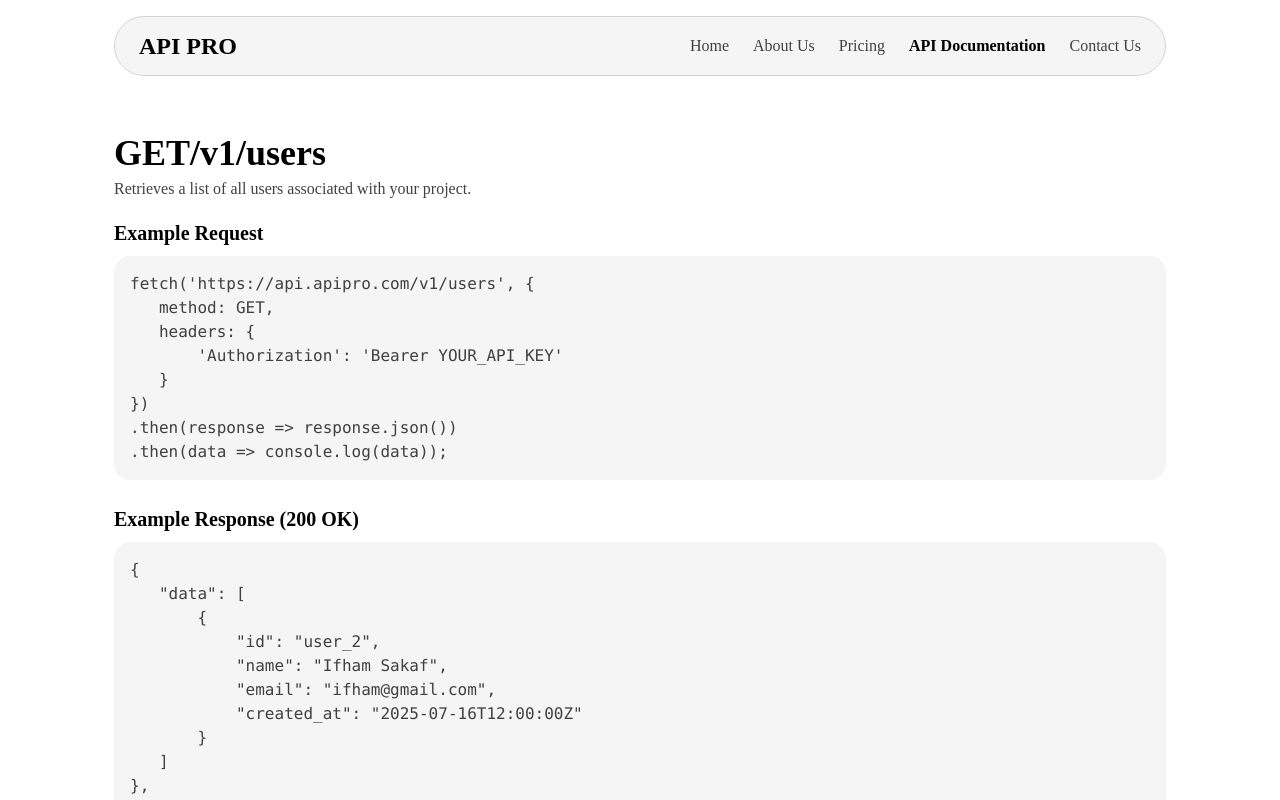
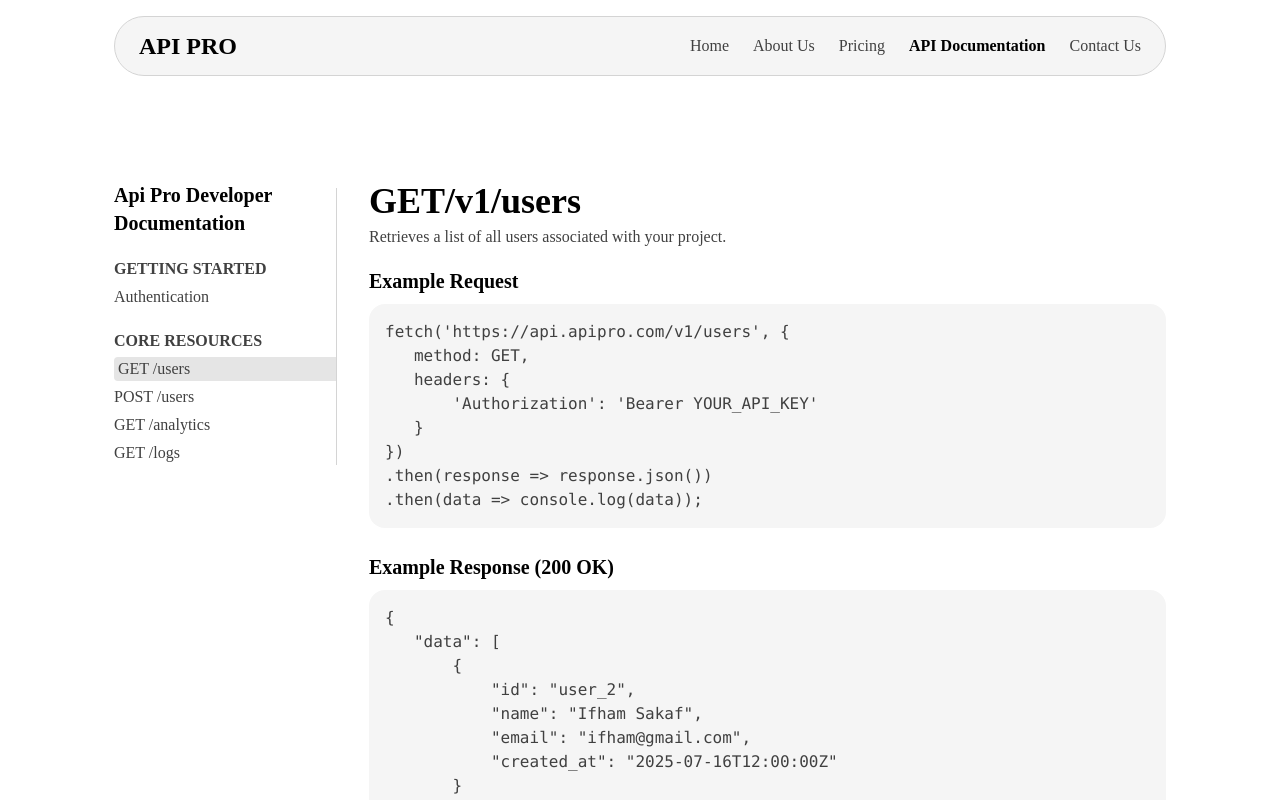
Before and after one commit to ilhamifham/task-by-hsenidmobile, a Vue app: page /api-documentation in a window 1280 px wide. Shown: the top 800 px of the page. Built offline with nearby package versions, Linux system fonts and the light colour scheme; a web font is replaced by a local one.

Commit message:
fixed sidebar

```diff
--- a/src/components/Footer.vue
+++ b/src/components/Footer.vue
@@ -1,5 +1,5 @@
 <template>
-    <footer class="p-4">
+    <footer class="px-4 pb-4">
         <div class="bg-neutral-100 p-2 px-6 flex items-center justify-center rounded-full h-15 max-w-[65.75rem] mx-auto text-xs text-center border border-neutral-300">
             Copyright © 2025 AI PRO. All rights reserved.
         </div>
--- a/src/components/Section.vue
+++ b/src/components/Section.vue
@@ -1,5 +1,5 @@
 <template>
-    <section class="py-12 px-4 xl:pt-28">
+    <section class="py-16 px-4 xl:py-28 min-h-[calc(100vh-152px)]">
         <div class="max-w-md mx-auto md:max-w-[46rem] xl:max-w-[65.75rem]">
             <slot />
         </div>
--- a/src/views/APIDocsView.vue
+++ b/src/views/APIDocsView.vue
@@ -1,6 +1,78 @@
+<script setup>
+import { onMounted, onUnmounted, ref, watch } from 'vue';
+
+const isSideBar = ref(false);
+
+function handleSideBar() {
+    isSideBar.value = !isSideBar.value;
+}
+
+function handleBodyScroll() {
+    if (isSideBar.value && window.innerWidth < 1280) {
+        document.body.style.overflow = "hidden";
+    } else {
+        document.body.removeAttribute("style");
+    }
+}
+
+watch(isSideBar, () => {
+    handleBodyScroll();
+});
+
+onMounted(() => {
+    window.addEventListener("resize", handleBodyScroll);
+});
+
+onUnmounted(() => {
+    window.removeEventListener("resize", handleBodyScroll);
+    document.body.removeAttribute("style");
+});
+</script>
+
 <template>
-    <section class="px-4 py-12">
-        <div class="max-w-md mx-auto md:max-w-[46rem] xl:max-w-[65.75rem]">
+    <section class="px-4 pb-12 xl:py-28">
+        <div class="max-w-md mx-auto md:max-w-[46rem] xl:max-w-[65.75rem] xl:flex">
+            <div class="sticky top-19 border-b border-b-neutral-300 bg-white flex pt-4.25 pb-4 mb-4 xl:hidden">
+                <button @click="handleSideBar" class="bg-neutral-200 rounded-lg border border-neutral-300">
+                    <svg viewBox="0 0 24 24" fill="none" class="w-10 h-10">
+                        <circle cx="9.5" cy="6" r="0.5" stroke="#000000" stroke-linecap="round" stroke-linejoin="round" />
+                        <circle cx="9.5" cy="10" r="0.5" stroke="#000000" stroke-linecap="round" stroke-linejoin="round" />
+                        <circle cx="9.5" cy="14" r="0.5" stroke="#000000" stroke-linecap="round" stroke-linejoin="round" />
+                        <circle cx="9.5" cy="18" r="0.5" stroke="#000000" stroke-linecap="round" stroke-linejoin="round" />
+                        <circle cx="14.5" cy="6" r="0.5" stroke="#000000" stroke-linecap="round" stroke-linejoin="round" />
+                        <circle cx="14.5" cy="10" r="0.5" stroke="#000000" stroke-linecap="round" stroke-linejoin="round" />
+                        <circle cx="14.5" cy="14" r="0.5" stroke="#000000" stroke-linecap="round" stroke-linejoin="round" />
+                        <circle cx="14.5" cy="18" r="0.5" stroke="#000000" stroke-linecap="round" stroke-linejoin="round" />
+                    </svg>
+                </button>
+            </div>
+            <aside :class="!isSideBar && 'invisible -translate-x-full'" class="fixed left-0 right-0 top-37.75 bottom-0 bg-white p-4 transition-transform duration-300 xl:duration-0 xl:visible xl:translate-0 xl:sticky xl:top-47 xl:border-r xl:border-r-neutral-300 xl:h-full xl:p-0 xl:w-55.75">
+                <div class="max-w-md mx-auto md:max-w-[46rem] xl:max-w-none">
+                    <h1 class="text-xl font-bold text-black -mt-1.75 mb-5">Api Pro Developer Documentation</h1>
+                    <h2 class="uppercase font-[600] mb-1">Getting Started</h2>
+                    <ul>
+                        <li>
+                            <a href="" class="block">Authentication</a>
+                        </li>
+                    </ul>
+                    <h2 class="uppercase font-[600] mb-1 mt-5">Core Resources</h2>
+                    <ul>
+                        <li>
+                            <a href="" class="block mb-1 bg-neutral-200 pl-1 rounded-sm xl:rounded-r-none font-medium">GET /users</a>
+                        </li>
+                        <li>
+                            <a href="" class="block mb-1">POST /users</a>
+                        </li>
+                        <li>
+                            <a href="" class="block mb-1">GET /analytics</a>
+                        </li>
+                        <li>
+                            <a href="" class="block">GET /logs</a>
+                        </li>
+                    </ul>
+                </div>
+            </aside>
+            <div class="xl:flex-1 xl:pl-8">
                 <h3 class="text-4xl font-bold -mt-1.75 text-black">GET/v1/users</h3>
                 <p class="mt-1 mb-4.5">Retrieves a list of all users associated with your project.</p>
                 <h4 class="text-xl font-bold mb-2.25 text-black">Example Request</h4>
@@ -42,5 +114,6 @@
                             </code>
                 </div>
             </div>
+        </div>
     </section>
 </template>
--- a/src/views/AboutUsView.vue
+++ b/src/views/AboutUsView.vue
@@ -36,7 +36,7 @@ onMounted(async () => {
             <H1>We Empower Developers to Build The Future.</H1>
             <Tagline>In today's digital world, APIs are the backbone of innovation. Yet, managing them has become increasingly complex. API PRO was founded on a simple principle: to give developers and businesses the tools they need to build, manage, and scale their APIs without the headache. We handle the complexity, so you can focus on creating amazing products.</Tagline>
         </div>
-        <section class="pt-16 xl:pt-32">
+        <section class="pt-16 xl:pt-28">
             <H2>The Team Behind API PRO</H2>
             <ul v-if="teamMembers.isLoading" class="md:flex md:flex-wrap md:gap-4">
                 <Card v-for="(_, index) in 10" :key="index" class="h-51.25 max-w-80 mx-auto md:max-w-none animate-pulse"></Card>
--- a/src/views/ContactUsView.vue
+++ b/src/views/ContactUsView.vue
@@ -10,15 +10,15 @@ import Button from '../components/Button.vue';
             <div class="text-xl font-bold text-black mb-4 -mt-1.75">Get In Touch</div>
             <H1>Have a technical question, a sales inquiry, or just want to chat? We'd love to hear from you.</H1>
         </div>
-        <div class="md:flex md:gap-4 xl:justify-center">
-            <form class="bg-neutral-100 p-4 rounded-2xl text-black max-w-md mt-14.75 flex-1 border border-neutral-300">
+        <div class="mt-4.75 md:flex md:gap-4 xl:justify-center">
+            <form class="bg-neutral-100 p-4 rounded-2xl text-black max-w-md flex-1 border border-neutral-300">
                 <input type="text" name="full-name" placeholder="Full name" class="block w-full bg-neutral-200 rounded-lg border border-neutral-300 py-2.5 px-3.5 mb-4">
                 <input type="email" name="email" placeholder="Work email" class="block w-full bg-neutral-200 rounded-lg border border-neutral-300 py-2.5 px-3.5 mb-4">
                 <input type="text" name="company-name" placeholder="Company name" class="block w-full bg-neutral-200 rounded-lg border border-neutral-300 py-2.5 px-3.5 mb-4">
                 <textarea name="message" placeholder="Message (Optional)" class="block w-full h-42.5 bg-neutral-200 rounded-lg border border-neutral-300 py-2.5 px-3.5 resize-none mb-4"></textarea>
                 <Button type="submit" custom-class="rounded-lg w-full">Send Message</Button>
             </form>
-            <address class="bg-neutral-100 p-4 rounded-2xl mt-8 not-italic md:h-full md:mt-16 md:w-[17rem] border border-neutral-300">
+            <address class="bg-neutral-100 p-4 rounded-2xl mt-16 not-italic md:h-full md:mt-0 md:w-[17rem] border border-neutral-300">
                 <div class="border-b border-b-neutral-300">
                     <div class="text-black font-bold text-xl -mt-1.75 mb-1">Our Office</div>
                     <div class="mb-2.25">
--- a/src/views/HomeView.vue
+++ b/src/views/HomeView.vue
@@ -40,7 +40,7 @@ const companyNames = [
             <Tagline>API PRO is the all-in-one platform designed to take your APIs from development to production with unparalleled speed, security, and AI-driven insights.</Tagline>
             <Button as="router-link" to="/" custom-class="rounded-full w-fit mx-auto mt-4">Get Started for Free</Button>
         </div>
-        <section class="pt-16 xl:pt-32">
+        <section class="pt-16 xl:pt-28">
             <H2>Everything You Need in One Platform</H2>
             <ul class="md:flex md:flex-wrap md:justify-center md:gap-4">
                 <Card v-for="(feature, index) in features" :key="index">
@@ -52,7 +52,7 @@ const companyNames = [
                 </Card>
             </ul>
         </section>
-        <section class="pt-16 xl:pt-32">
+        <section class="pt-16 xl:pt-28">
             <H2>Trusted by the World's Most Innovative Companies</H2>
             <div class="overflow-x-hidden flex flex-row relative before:absolute before:bg-linear-to-r before:from-white before:to-transparent before:z-10 before:w-10 before:h-full after:absolute after:right-0 after:bg-linear-to-l after:from-white after:to-transparent after:z-10 after:w-10 after:h-full">
                 <ul class="flex flex-row gap-6 text-3xl font-medium animate-auto-silde flex-none pl-6">
--- a/src/views/PricingView.vue
+++ b/src/views/PricingView.vue
@@ -53,7 +53,7 @@ const pricingPlans = [
             <H1>Simple, Transparent Pricing for Teams of All Sizes</H1>
             <Tagline>Start for free and scale as you go. No hidden fees, ever</Tagline>
         </div>
-        <ul class="mt-16 md:flex md:flex-wrap md:gap-4 xl:mt-32">
+        <ul class="mt-4 md:flex md:flex-wrap md:gap-4">
             <Card v-for="(pricingPlan, index) in pricingPlans" :key="index" class="relative -z-[1] flex flex-col max-w-80 mx-auto md:max-w-none">
                 <svg v-if="pricingPlan.mostPopular" width="40px" height="40px" viewBox="0 0 24 24" class="absolute right-4 top-0 bg-neutral-200 rounded-b-lg shadow-lg">
                     <path d="M11.5245 4.46353C11.6741 4.00287 12.3259 4.00287 12.4755 4.46353L13.9084 8.87336C13.9753 9.07937 14.1673 9.21885 14.3839 9.21885H19.0207C19.505 9.21885 19.7064 9.83866 19.3146 10.1234L15.5633 12.8488C15.3881 12.9761 15.3148 13.2018 15.3817 13.4078L16.8145 17.8176C16.9642 18.2783 16.437 18.6613 16.0451 18.3766L12.2939 15.6512C12.1186 15.5239 11.8814 15.5239 11.7061 15.6512L7.95488 18.3766C7.56303 18.6613 7.03578 18.2783 7.18546 17.8176L8.6183 13.4078C8.68524 13.2018 8.61191 12.9761 8.43667 12.8488L4.68544 10.1234C4.29358 9.83866 4.49497 9.21885 4.97933 9.21885H9.6161C9.83272 9.21885 10.0247 9.07937 10.0916 8.87336L11.5245 4.46353Z" stroke="#000000" stroke-linecap="round" stroke-linejoin="round" />
```
Also changed, not shown: src/components/Header.vue (+10 -12 lines). Lines whose indentation alone changed are shown as unchanged.
